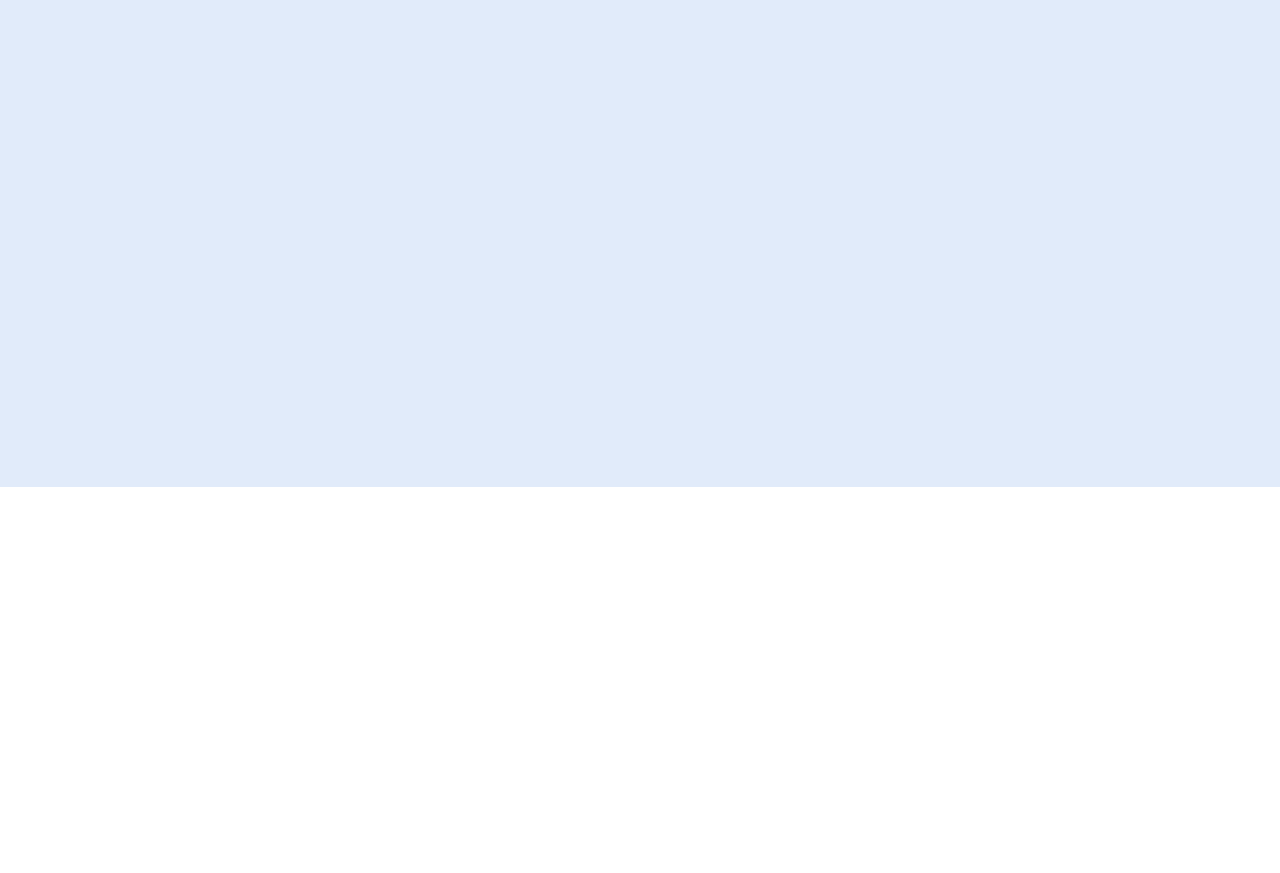
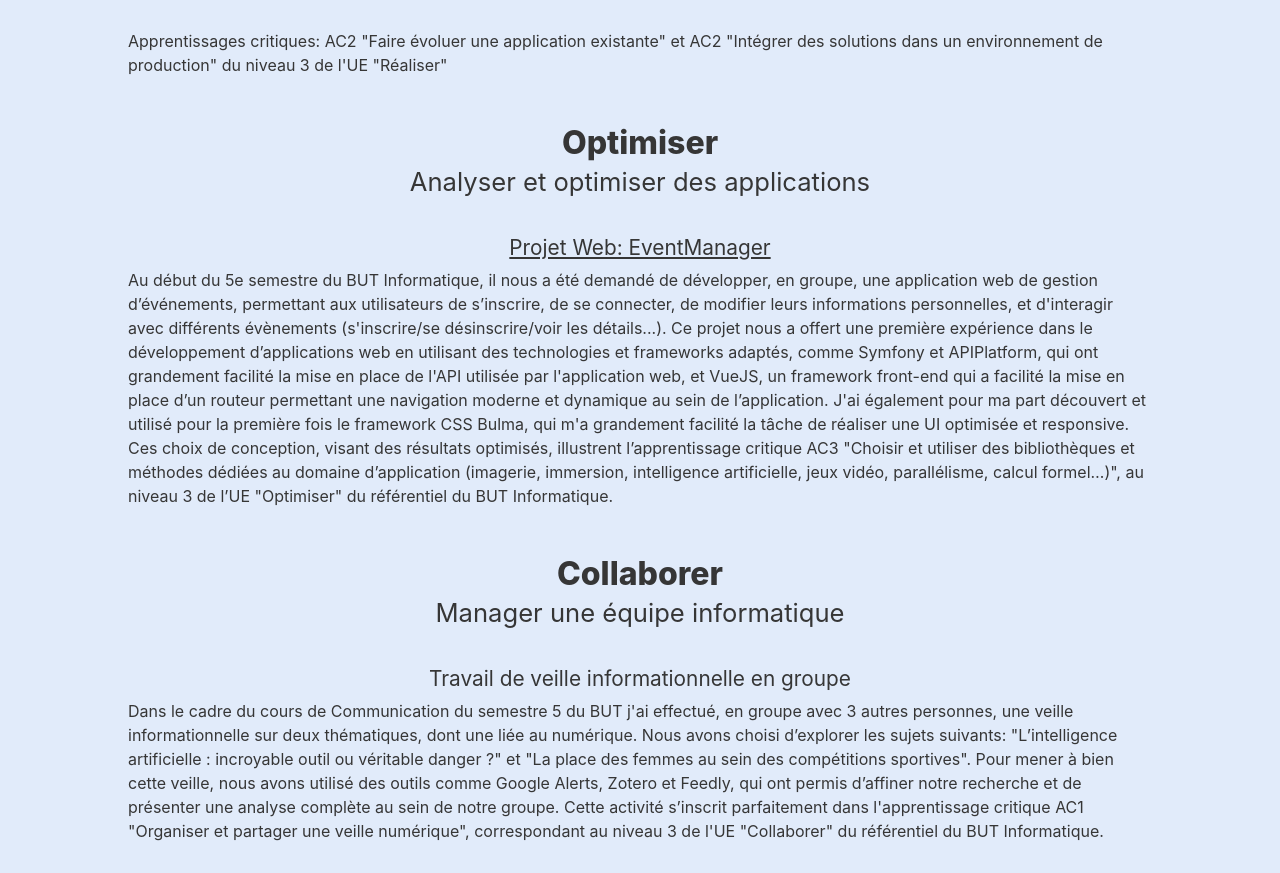
Before and after one commit to ivelter/portfolio, a Vue app: page /portfolio-iut in a window 1280 px wide. Shown: the part 313-1186 px from the top of the page. Before the commit the page ends 800 px from the top, so only its background shows below. Built offline with nearby package versions, Linux system fonts and the light colour scheme.

Commit message:
🧑‍🍳Added portfolio d'apprentissage

```diff
--- a/src/App.vue
+++ b/src/App.vue
@@ -64,6 +64,10 @@ function openCloseNavbarMobile() {
 
             <a @click="$router.push({name: 'projets'})" class="navbar-item">
               Projets
+            </a>
+
+            <a @click="$router.push({name: 'portfolio-iut'})" class="navbar-item">
+              Portfolio d'apprentissage
             </a>
 
 <!--            <a @click="$router.push({name: 'portfolio-iut'})" class="navbar-item">-->
--- a/src/views/PortfolioIUT.vue
+++ b/src/views/PortfolioIUT.vue
@@ -1,3 +1,93 @@
+<script setup lang="ts">
+</script>
 <template>
-  <p class="title mt-6">Page en construction</p>
+  <div id="portfolio-iut">
+    <p class="title mt-6">Portfolio d'apprentissage</p>
+
+    <p class="title mt-6">Réaliser</p>
+    <p class="subtitle">Adapter des applications sur un ensemble de supports (embarqué, web, mobile, IoT...)</p>
+    <p class="subtitle">Développement de fonctionnalités selon des besoins client</p>
+    <p>
+      Apprentissages critiques: AC2 "Faire évoluer une application existante" et
+      AC2 "Intégrer des solutions dans un environnement de production" du niveau 3 de l'UE "Réaliser"
+    </p>
+
+    <p class="title mt-6">Optimiser</p>
+    <p class="subtitle">Analyser et optimiser des applications</p>
+    <p class="mission clickable" @click="$router.push({name: 'project_eventmanager'})">Projet Web: EventManager</p>
+    <p>
+      Au début du 5e semestre du BUT Informatique,
+      il nous a été demandé de développer, en groupe, une application web de
+      gestion d’événements, permettant aux utilisateurs de s’inscrire,
+      de se connecter, de modifier leurs informations personnelles, et d'interagir
+      avec différents évènements (s'inscrire/se désinscrire/voir les détails...).
+      Ce projet nous a offert une première expérience dans le développement
+      d’applications web en utilisant des technologies et frameworks adaptés,
+      comme Symfony et APIPlatform, qui ont grandement facilité la mise en place de l'API
+      utilisée par l'application web, et VueJS, un framework front-end
+      qui a facilité la mise en place d’un routeur permettant une navigation
+      moderne et dynamique au sein de l’application.
+      J'ai également pour ma part découvert et utilisé pour la première fois le framework CSS Bulma,
+      qui m'a grandement facilité la tâche de réaliser une UI optimisée et responsive.
+      Ces choix de conception, visant des résultats optimisés, illustrent l’apprentissage critique
+      AC3 "Choisir et utiliser des bibliothèques et méthodes dédiées au domaine d’application (imagerie, immersion, intelligence artificielle, jeux vidéo, parallélisme, calcul formel…)",
+      au niveau 3 de l’UE "Optimiser" du référentiel du BUT Informatique.
+    </p>
+
+    <p class="title mt-6">Collaborer</p>
+    <p class="subtitle">Manager une équipe informatique</p>
+    <p class="mission">Travail de veille informationnelle en groupe</p>
+    <p>Dans le cadre du cours de Communication du semestre 5 du BUT
+      j'ai effectué, en groupe avec 3 autres personnes,
+      une veille informationnelle sur deux thématiques, dont une liée au numérique.
+      Nous avons choisi d’explorer les sujets suivants:
+      "L’intelligence artificielle : incroyable outil ou véritable danger ?"
+      et "La place des femmes au sein des compétitions sportives".
+      Pour mener à bien cette veille, nous avons utilisé des outils
+      comme Google Alerts, Zotero et Feedly,
+      qui ont permis d’affiner notre recherche et de présenter une analyse complète
+      au sein de notre groupe.
+      Cette activité s’inscrit parfaitement dans l'apprentissage critique
+      AC1 "Organiser et partager une veille numérique",
+      correspondant au niveau 3 de l'UE "Collaborer"
+      du référentiel du BUT Informatique.
+    </p>
+  </div>
 </template>
+
+<style scoped>
+#portfolio-iut {
+  width: 80%;
+}
+
+@media (max-width: 1024px) {
+  #portfolio-iut {
+    margin: 0 10px 0 10px;
+  }
+}
+
+.subtitle, .mission {
+  padding: 5px 0 5px 0;
+}
+
+.subtitle {
+  font-size: 1.6rem;
+}
+
+.mission {
+  font-size: 1.3rem;
+}
+
+.title, .subtitle, .mission, p {
+  color: var(--primary-text-color);
+}
+
+.title, .subtitle, .mission {
+  text-align: center;
+}
+
+.clickable {
+  cursor: pointer;
+  text-decoration: underline;
+}
+</style>
```
